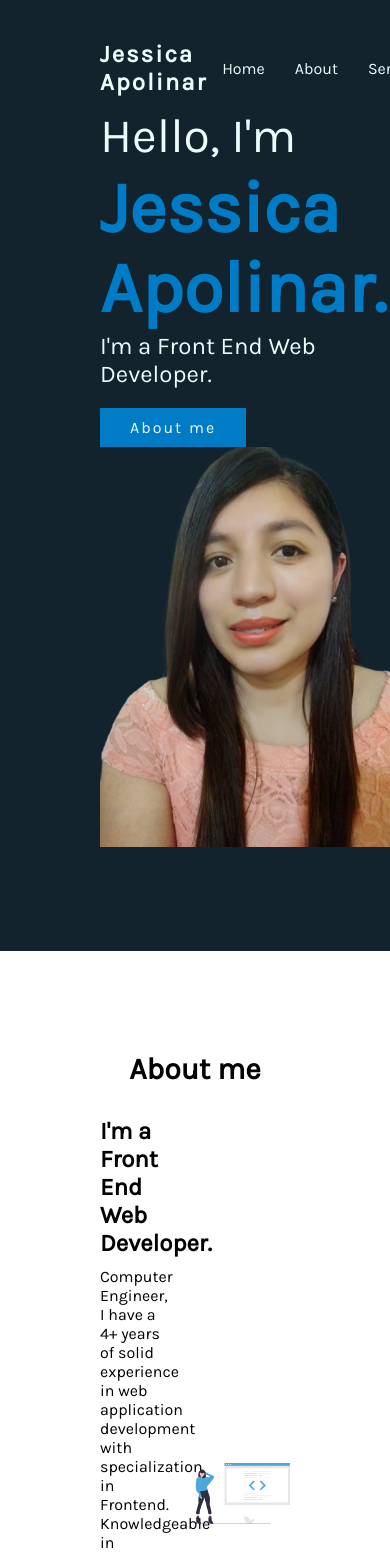
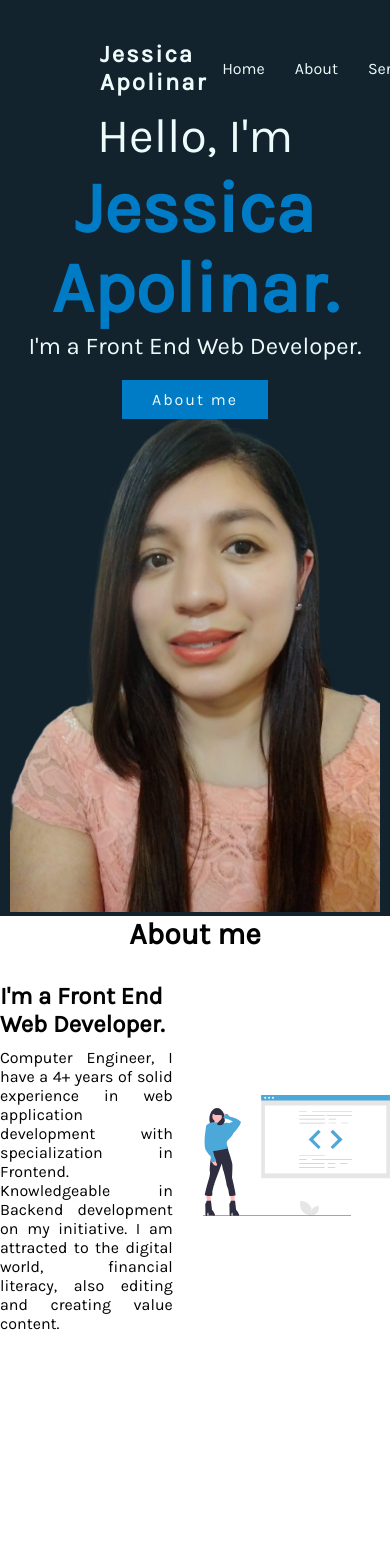
Before and after one commit to jessicauk/jessicaapolinar, a React app: page / in a window 390 px wide. Shown: the top 1554 px of the page. After the commit the page ends 1333 px from the top, so only its background shows below. Built offline with nearby package versions, Linux system fonts and the light colour scheme.

Commit message:
fix-responsive

```diff
--- a/src/components/About/About.js
+++ b/src/components/About/About.js
@@ -5,7 +5,7 @@ import image from "../../../public/assets/images/coder.svg";
 
 function About() {
   return (
-    <section className="about">
+    <section className="about" id="about">
       <div className="heading">
         <h2>About me</h2>
       </div>
--- a/src/components/About/About.scss
+++ b/src/components/About/About.scss
@@ -3,6 +3,7 @@
   color:$color-6;
   p {
     color:$color-6;
+    text-align: justify;
   }
   .heading {
     width: 100%;
@@ -17,6 +18,8 @@
     display: flex;
     justify-content: space-between;
     align-items: center;
+    flex-direction: row;
+    flex-wrap: nowrap;
     .content-description {
       padding-right: 30px;
     }
@@ -25,7 +28,7 @@
       margin-bottom: 10px;
     }
     .content-width {
-      width: 50%;
+      width: 100%;
     }
     img {
       max-width: 100%;
--- a/src/components/Banner/Banner.js
+++ b/src/components/Banner/Banner.js
@@ -3,12 +3,18 @@ import './Banner.scss';
 import image from '../../../public/assets/images/me-2.png'
 
 function Banner() {
+  const button = document.getElementById("btn-about");
+  if (button!== null && button !== undefined) {
+    button.addEventListener('click', () => {
+      button.scrollIntoView()
+    })
+  }
   return (
     <section className="banner">
       <div className="banner-text">
         <h2>Hello, I'm <br/><span>Jessica Apolinar.</span></h2>
         <h3>I'm a Front End Web Developer.</h3>
-        <a href="#" className="btn">About me</a>
+        <a id="btn-about" href="#about" className="btn">About me</a>
       </div>
       <div className="banner-image">
         <img className="image" src={image} width="600px" height="90%" alt="me"/>
--- a/src/components/Banner/Banner.scss
+++ b/src/components/Banner/Banner.scss
@@ -5,12 +5,15 @@
   /* background: url('../../../public/assets/images/background.jpg'); */
   /* background-size: cover;
   background-repeat: no-repeat; */
+  padding: 100px 10px 0px 10px;
   background-color: $color-1;
   display: flex;
   justify-content: space-between;
   align-items: center;
   flex-wrap: wrap;
   flex-direction: row;
+  .banner-text {
+    text-align: center;
     h2 {
       font-size: 3em;
       font-weight: 500;
@@ -25,13 +28,11 @@
       font-size: 1.5em;
       font-weight: 700;
     }
+  }
+  .banner-image {
     .image {
-    width: 300px;
-  }
-  .btn {
-    a {
-      text-decoration:none;
+      width: 100%;
+      margin: 0 auto;
     }
   }
-
 }
--- a/src/style.scss
+++ b/src/style.scss
@@ -27,7 +27,7 @@ body {
 }
 
 section {
-  padding: 100px;
+  /* padding: 100px; */
 }
 
 .btn {
```
Lines whose indentation alone changed are shown as unchanged.
